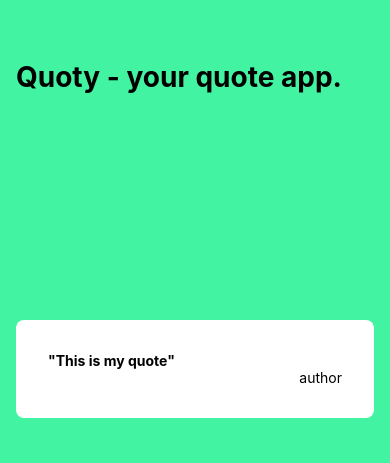
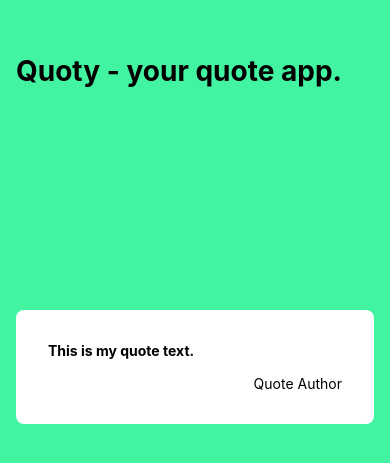
Before and after one commit to yOoMarvin/quoty-react-native, a React Native app: screen / in a window 390 px wide. Shown: the part 183-646 px from the top of the page. Built offline with nearby package versions, Linux system fonts and the light colour scheme.

Commit message:
add state to quote box component

```diff
--- a/components/QuoteBox.js
+++ b/components/QuoteBox.js
@@ -2,12 +2,19 @@ import React from 'react';
 import { StyleSheet, Text, View } from 'react-native';
 
 export default class QuoteBox extends React.Component {
+    constructor(props) {
+        super(props);
+        this.state = {
+            text: 'This is my quote text.',
+            author: 'Quote Author',
+        };
+    }
     render() {
         return(
             <View style={styles.container}>
                 <View style={styles.content}>
-                    <Text style={styles.quoteText}>"This is my quote"</Text>
-                    <Text style={styles.quoteAuthor}>author</Text>
+                    <Text style={styles.quoteText}>{this.state.text}</Text>
+                    <Text style={styles.quoteAuthor}>{this.state.author}</Text>
                 </View>
             </View>
         );
@@ -24,6 +31,7 @@ const styles = StyleSheet.create({
     },
     quoteText: {
         fontWeight: 'bold',
+        marginBottom: 16,
     },
     quoteAuthor: {
         alignSelf: 'flex-end',
```
